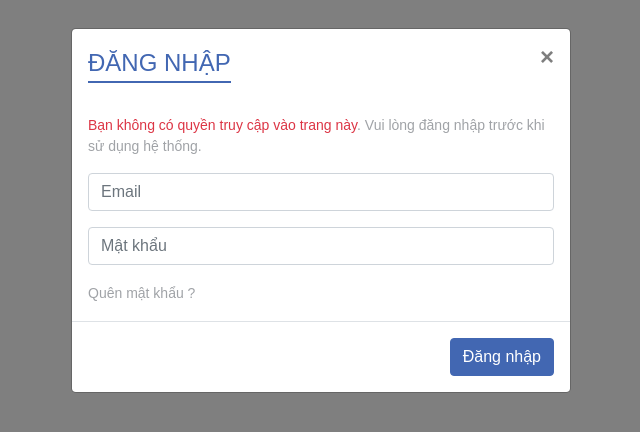
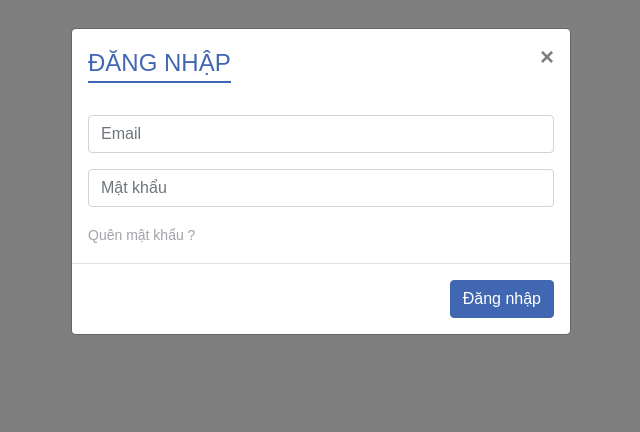
Before and after one commit to PhanVu26/dut_cinema, a React (Create React App) app: page /login in a window 1280 px wide. Shown: the top 432 px of the page, without its empty margins (319-959 px from the left). Built offline with nearby package versions, Linux system fonts and the light colour scheme.

Commit message:
Change login form, remove warning message

```diff
--- a/src/pages/Login/Login.js
+++ b/src/pages/Login/Login.js
@@ -77,7 +77,7 @@ class Login extends Component {
             if (Object.keys(dataAccount).length !== 0) {
               localStorage.setItem("account", JSON.stringify(dataAccount));
             }
-            alert("Logged in successfully");
+            // alert("Logged in successfully");
 
             switch(dataAccount.roleName){
               case "Admin":
@@ -185,9 +185,6 @@ class Login extends Component {
           <Modal.Body>
             <div className="row">
               <div className="col-md-12">
-                <p style={text}>
-                  <span className="text-danger">Bạn không có quyền truy cập vào trang này</span>. Vui lòng đăng nhập trước khi sử dụng hệ thống.
-                </p>
               </div>
             </div>
             <form onSubmit={this.onSave} id="loginForm">
```
